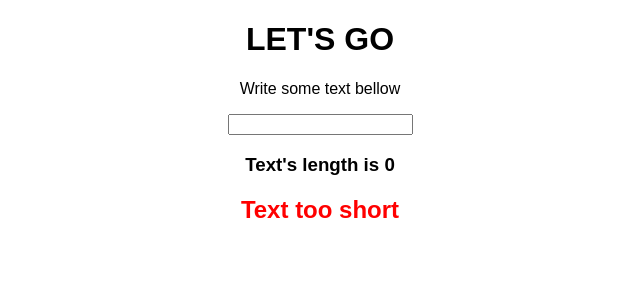
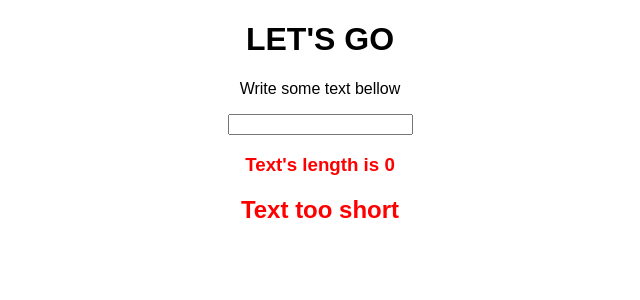
Before and after one commit to ElDav1d/react-complete-guide-styled-components, a React (Create React App) app: page / in a window 1280 px wide. Shown: the top 300 px of the page, without its empty margins (320-960 px from the left). Built offline with nearby package versions, Linux system fonts and the light colour scheme.

Commit message:
Apply dynamic styles to counter

```diff
--- a/src/App.js
+++ b/src/App.js
@@ -1,4 +1,5 @@
 import React, { Component } from 'react';
+import styled from 'styled-components';
 import './App.css';
 import ValidationComponent from './ValidationComponent/ValidationComponent'
 import CharComponent from './CharComponent/CharComponent'
@@ -42,6 +43,12 @@ class App extends Component {
     }
 
     const textLength = this.state.text.inputString.length;
+
+    const StyledCounterH3 = styled.h3`
+      color: ${props => props.textLength < 5 ? 'red' : 'green'};
+      font-weight: ${props => props.textLength < 5 ? 'bold' : 'normal'};
+    `
+
     return (
       <div className="App">
         <h1>LET'S GO</h1>
@@ -52,9 +59,9 @@ class App extends Component {
             type="text"
             value={this.state.text.inputString}/>
         </form>
-        <h3>
+        <StyledCounterH3 textLength={textLength}>
           Text's length is {textLength}
-        </h3>
+        </StyledCounterH3>
         <ValidationComponent
           textLength={textLength}/>
         {list}
```
